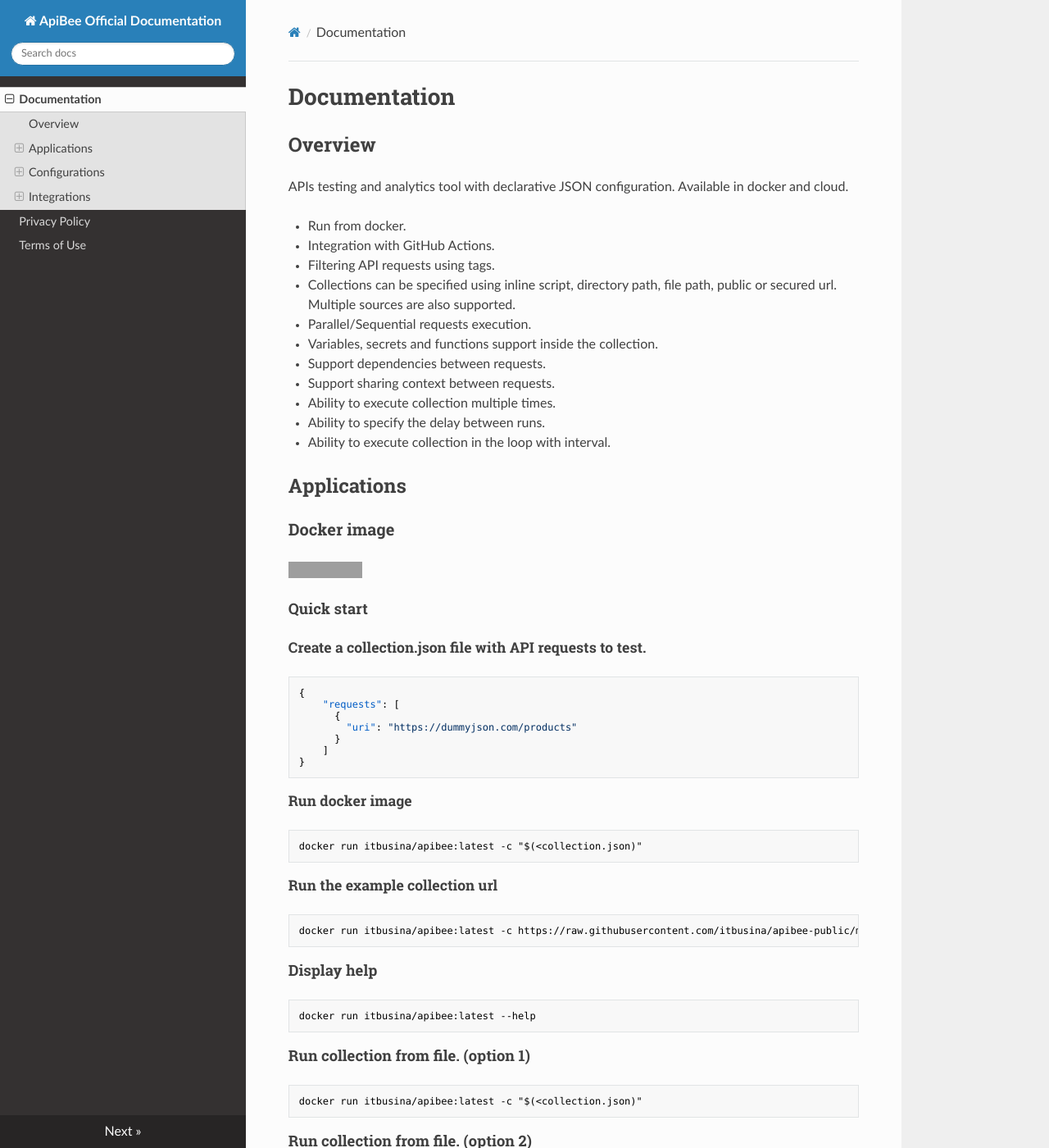
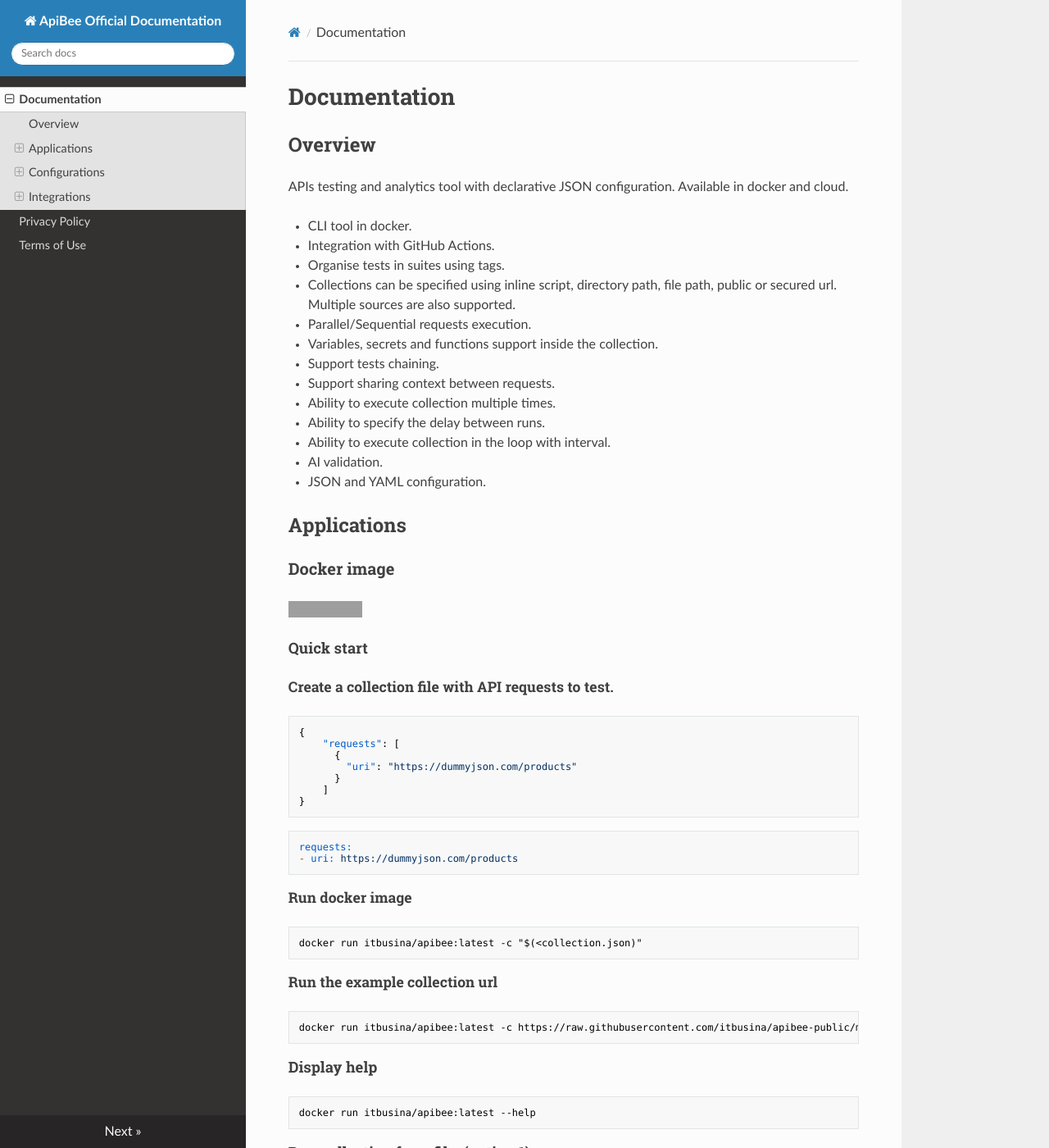
Before and after one commit to itbusina/testlemon-docs, an MkDocs documentation site: the page built from docs/docs/index.md, in a window 1280 px wide and 1400 px high. Shown: the whole window at 82% size. Built offline with MkDocs 1.6.1, drawn with Linux system fonts in a browser that asks for light colours; nearby versions of some CDN libraries; some of the changed text lies outside the part shown; grey boxes are pictures that could not be loaded.

Commit message:
Update index.md and added yaml examples

````diff
--- a/docs/docs/index.md
+++ b/docs/docs/index.md
@@ -4,17 +4,19 @@
 
 APIs testing and analytics tool with declarative JSON configuration. Available in docker and cloud.
 
-- Run from docker.
+- CLI tool in docker.
 - Integration with GitHub Actions.
-- Filtering API requests using tags.
+- Organise tests in suites using tags.
 - Collections can be specified using inline script, directory path, file path, public or secured url. Multiple sources are also supported.
 - Parallel/Sequential requests execution.
 - Variables, secrets and functions support inside the collection.
-- Support dependencies between requests.
+- Support tests chaining.
 - Support sharing context between requests.
 - Ability to execute collection multiple times.
 - Ability to specify the delay between runs.
 - Ability to execute collection in the loop with interval.
+- AI validation.
+- JSON and YAML configuration.
 
 ## Applications
 
@@ -33,6 +35,11 @@ APIs testing and analytics tool with declarative JSON configuration. Available i
       }
     ]
 }
+```
+
+```yaml
+requests:
+- uri: https://dummyjson.com/products
 ```
 
 ##### Run docker image
@@ -285,11 +292,11 @@ Use ```name``` and ```dependsOn``` request properties to create a dependency bet
     "requests": [
       {
         "id": "auth",
-        "uri": "/auth/login",
+        "uri": "/auth/login"
       },
       {
         "dependsOn": "auth",
-        "uri": "/users/1",
+        "uri": "/users/1"
       },
       {
         "dependsOn": "auth",
@@ -297,6 +304,18 @@ Use ```name``` and ```dependsOn``` request properties to create a dependency bet
       }
     ]
 }
+```
+
+```yaml
+name: Collection with dependant requests
+baseAddress: https://dummyjson.com
+requests:
+- id: auth
+  uri: "/auth/login"
+- dependsOn: auth
+  uri: "/users/1"
+- dependsOn: auth
+  uri: "/products"
 ```
 
 #### Collection with sharing context between requests
````
Also changed, not shown: other parts of docs/docs/index.md (+1 -1 lines).
